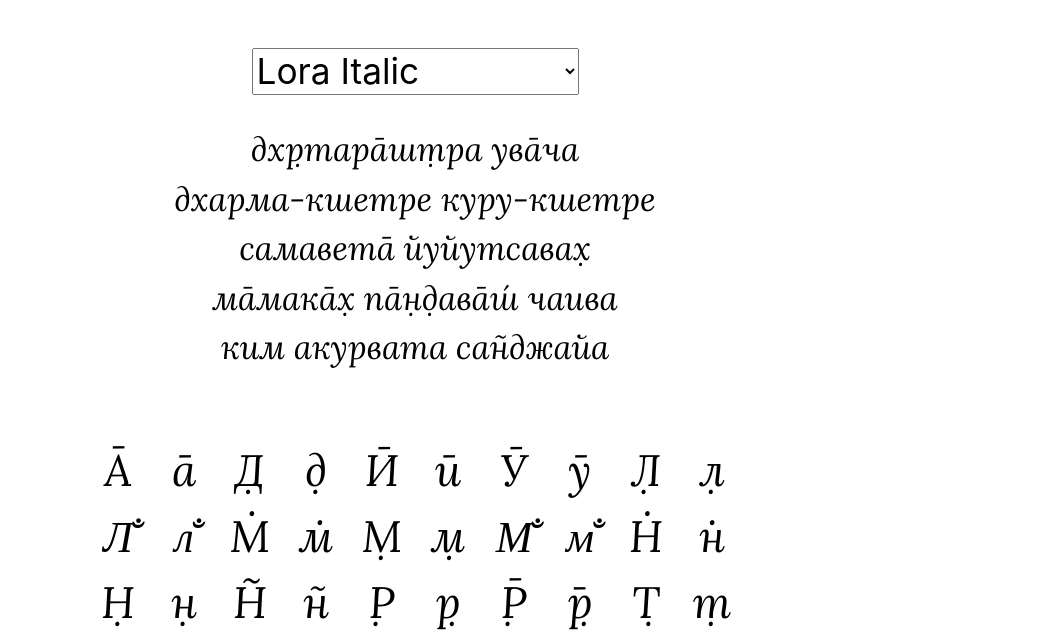
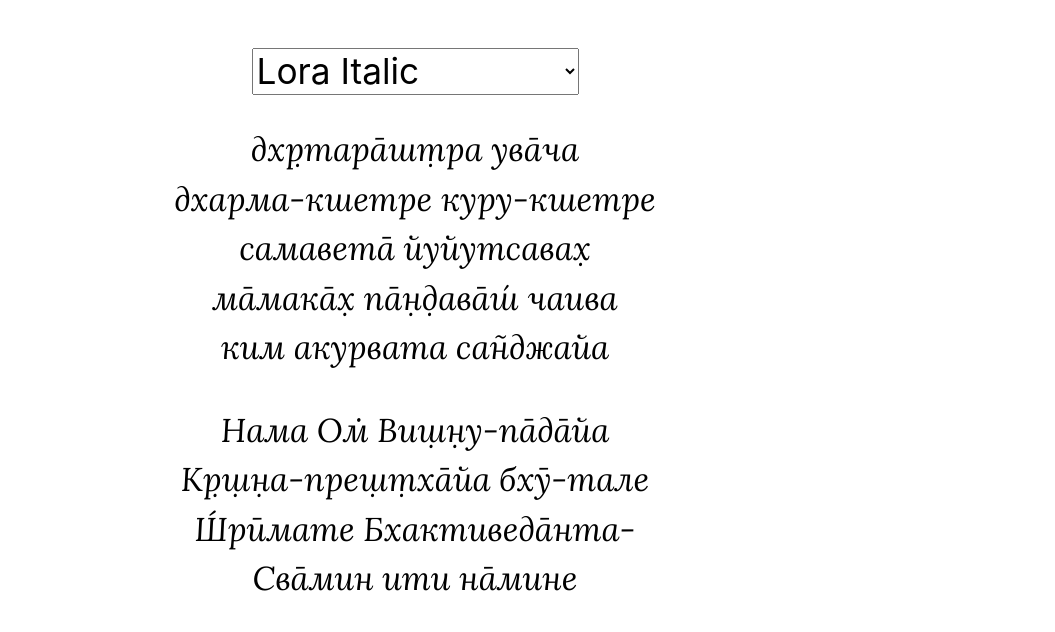
Before and after one commit to krishnized/fonts, a website: page index.html in a window 1280 px wide. Shown: the part 187-819 px from the top of the page, without its empty margins (225-1280 px from the left). Drawn offline with nearby package versions, Linux system fonts and the light colour scheme.

```diff
--- a/index.html
+++ b/index.html
@@ -215,6 +215,13 @@
 ким акурвата сан̃джайа<br>
 </blockquote>
 
+<blockquote>
+Нама Ом̇ Виш̣н̣у-па̄да̄йа<br>
+Кр̣ш̣н̣а-преш̣т̣ха̄йа бхӯ-тале<br>
+Ш́рӣмате Бхактиведа̄нта-<br>
+Сва̄мин ити на̄мине<br>
+</blockquote>
+
 <br/>
 <ul id="glyphs">
 <!-- ĀḌḤĪḶḸṂṆÑṄṚṜṢŚṬŪāḍḥīḷḹṃṇñṅṛṝṣśṭūṁ -->
```
Also changed, not shown: Noto/NotoSerif-Bold.otf, Noto/NotoSerif-Italic.otf, Noto/NotoSerif-Regular.otf, 3 other files.
